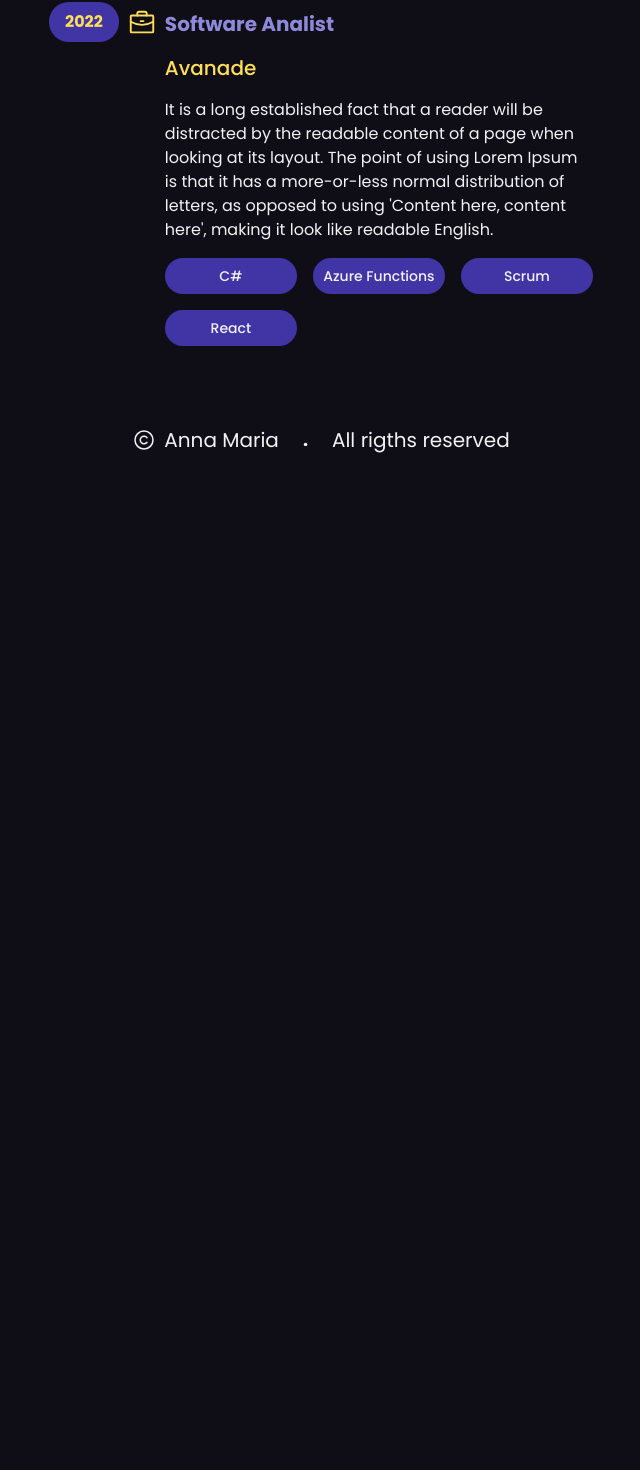
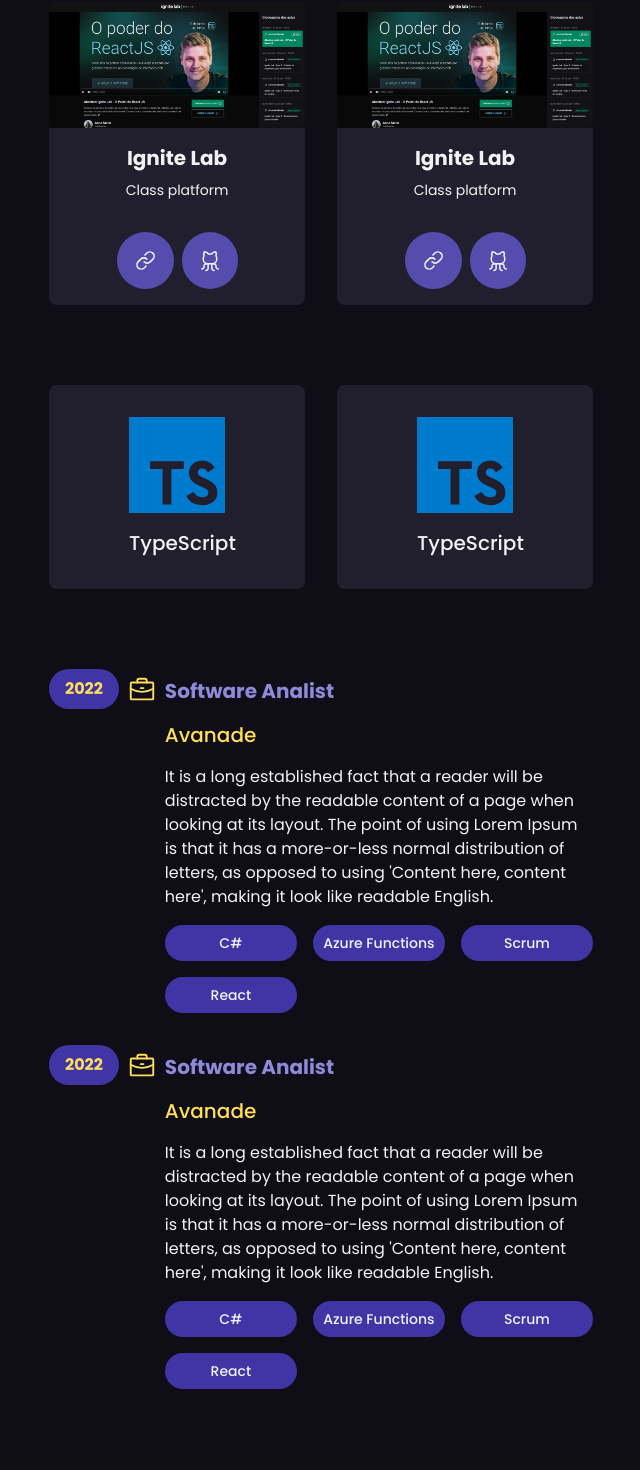
Before and after one commit to imnotannamaria/Portfolio-React, a React (Vite) app: page / in a window 1280 px wide. Shown: the part 997-2467 px from the top of the page, without its empty margins (319-959 px from the left). Before the commit the page ends 1483 px from the top, so only its background shows below. Built offline with nearby package versions, Linux system fonts and the light colour scheme.

Commit message:
Finalizando responsivo de todos os componentes do projeto.

```diff
--- a/src/components/Experience.tsx
+++ b/src/components/Experience.tsx
@@ -2,6 +2,7 @@
 
 export function Experience() {
     return (
+        <div className="flex flex-col gap-8">
             <div className="flex items-start gap-2">
                 <div className="flex items-center gap-2">
                     <span className="bg-purple-400 px-4 py-2 rounded-3xl font-bold text-yellow-400">2022</span>
@@ -23,5 +24,27 @@
                     </div>
                 </div>
             </div>
+            <div className="flex items-start gap-2">
+                <div className="flex items-center gap-2">
+                    <span className="bg-purple-400 px-4 py-2 rounded-3xl font-bold text-yellow-400">2022</span>
+
+                    <span className="text-yellow-400"><Briefcase size={30} /></span>
+                </div>
+
+                <div className="flex flex-col gap-4">
+
+                    <strong className="text-xl text-purple-200 mt-2">Software Analist</strong>
+                    <span className="text-xl text-yellow-400 font-medium">Avanade</span>
+                    <p>It is a long established fact that a reader will be distracted by the readable content of a page when looking at its layout. The point of using Lorem Ipsum is that it has a more-or-less normal distribution of letters, as opposed to using 'Content here, content here', making it look like readable English. </p>
+
+                    <div className="grid grid-cols-1 gap-4 text-center sm:grid-cols-2 md:grid-cols-3">
+                        <span className="text-sm bg-purple-400 p-2 rounded-3xl font-medium">C#</span>
+                        <span className="text-sm  bg-purple-400 p-2 rounded-3xl font-medium">Azure Functions</span>
+                        <span className="text-sm  bg-purple-400 p-2 rounded-3xl font-medium">Scrum</span>
+                        <span className="text-sm bg-purple-400 p-2 rounded-3xl font-medium">React</span>
+                    </div>
+                </div>
+            </div>
+        </div>
     )
 }
--- a/src/components/Menu.tsx
+++ b/src/components/Menu.tsx
@@ -21,8 +21,8 @@
                 </button>
             </div>
 
-            {/* <Projects/> */}
-            {/* <Skills/> */}
+            <Projects/>
+            <Skills/>
             <Experience/>
         </div>
     )
--- a/src/components/Projects.tsx
+++ b/src/components/Projects.tsx
@@ -3,7 +3,24 @@
 
 export function Projects() {
     return (
-        <div className="grid grid-cols-2 gap-4">
+        <div className="grid gap-8 lg:grid-cols-2">
+            <div>
+                <img className="rounded" src={igniteLab} alt="" />
+
+                <div className="flex flex-col items-center bg-purple-700 p-4 gap-2">
+                    <span className="block text-xl font-bold">Ignite Lab</span>
+                    <span className="block text-sm">Class platform</span>
+                </div>
+
+                <div className="flex justify-center gap-2 bg-purple-700 p-4 rounded-b-lg">
+                    <a href="" className="bg-purple-300 p-4 rounded-full hover:opacity-80 transition-opacity">
+                        <Link size={25} />
+                    </a>
+                    <a href="" className="bg-purple-300 p-4 rounded-full hover:opacity-80 transition-opacity">
+                        <GithubLogo size={24} />
+                    </a>
+                </div>
+            </div>
             <div>
                 <img className="rounded" src={igniteLab} alt="" />
 
--- a/src/components/Skills.tsx
+++ b/src/components/Skills.tsx
@@ -2,7 +2,12 @@
 
 export function Skills() {
     return (
-        <div className="grid grid-cols-2 gap-4">
+        <div className="grid gap-8 lg:grid-cols-2">
+            <div className="flex flex-col gap-4 px-20 py-8 bg-purple-700 rounded-lg hover:bg-purple-400 transition-colors">
+                <img src={TypeScript} alt="" />
+
+                <span className="text-xl font-medium">TypeScript</span>
+            </div>
             <div className="flex flex-col gap-4 px-20 py-8 bg-purple-700 rounded-lg hover:bg-purple-400 transition-colors">
                 <img src={TypeScript} alt="" />
 
```
Lines whose indentation alone changed are shown as unchanged.
